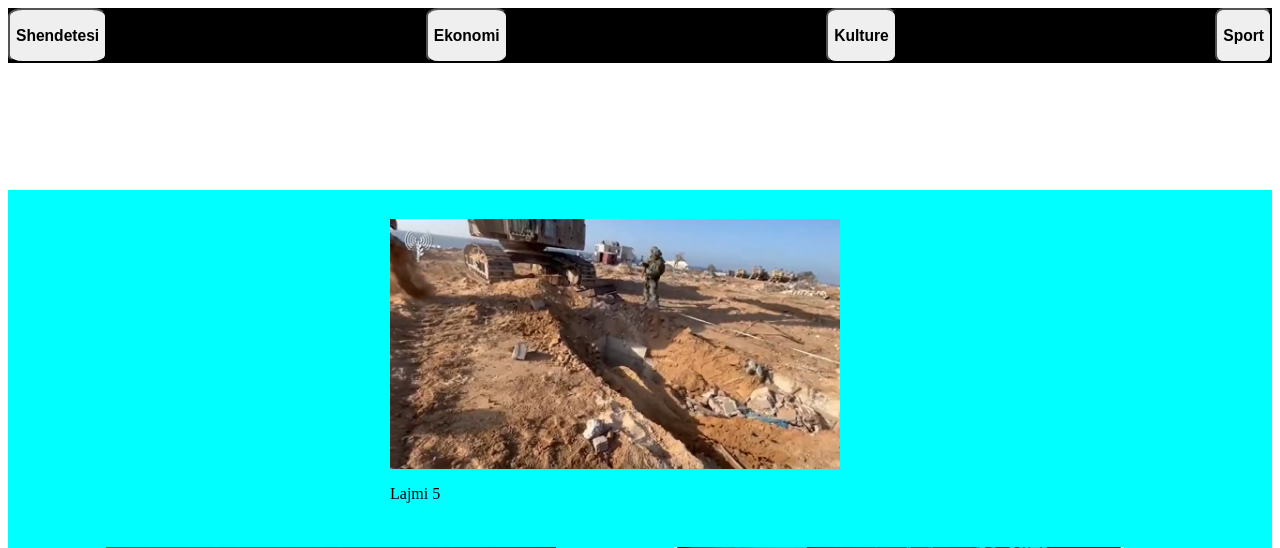
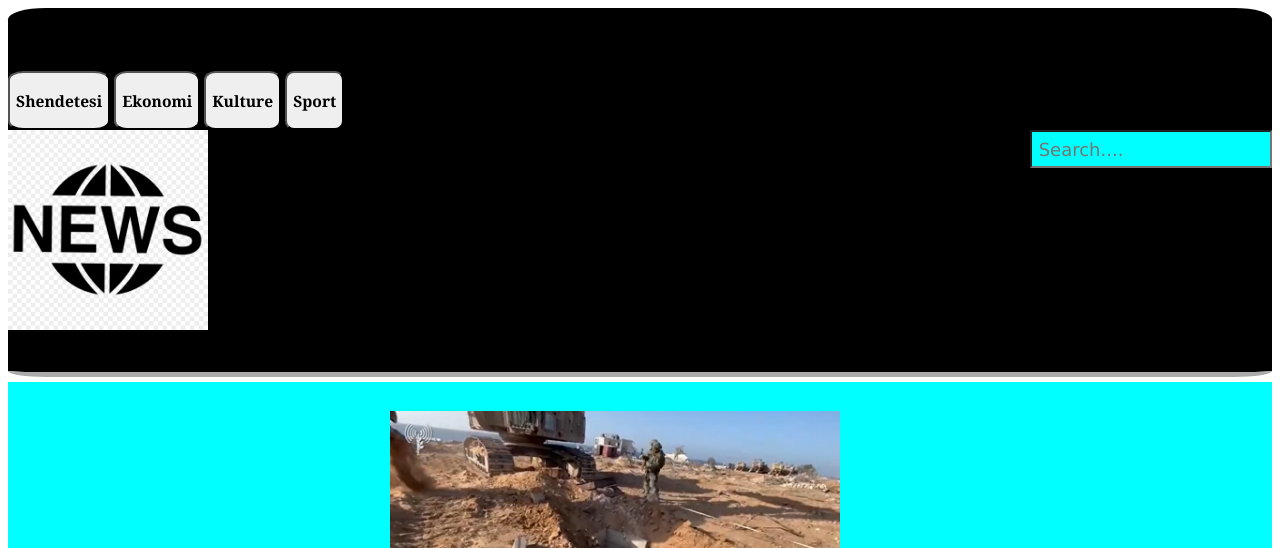
Before and after one commit to YlldritQ/Projekti-Web, a PHP site: page /HomePage.html in a window 1280 px wide. Shown: the top 548 px of the page. Run offline with PHP 8.4, Linux system fonts and the light colour scheme.

Commit message:
vazhdim-search bar

```diff
--- a/HomePage.html
+++ b/HomePage.html
@@ -14,6 +14,8 @@
             <button class="butoni"><h3>Kulture</h3></button>
             <button class="butoni"><h3>Sport</h3></button>
         </div>
+<img class="image" src="ne1813l003-news-logo-logotype-free-logo-icons.png" alt="logo">
+        <input class="search-bar" type="text" placeholder="Search....">
     </header>
     <main>
         <div class="photoLajme">
--- a/Stilizimi.css
+++ b/Stilizimi.css
@@ -1,47 +1,61 @@
 .headerC{
     background-color: black;
    margin-top: 0%;
-   margin-bottom: 10%;
+   margin-bottom: 0%;
+   padding-top: 5%;
+   padding-bottom: 3%;
+   border-bottom-width: 10px;
+   border-bottom-style: groove;
+   border-bottom-color: white;
+   border-radius: 3%;
+
+
+
+
+
 }
+
 .buttonfield{
-display: flex;
- justify-content: space-between;
+
+ justify-content: center;
+
+
 }
+
 .butoni{
 
     border-radius: 15%;
-    color: black
+    color: black;
+    cursor: pointer;
+    font-family: Georgia, 'Times New Roman', Times, serif;
+
+
 }
+
 .butoni:hover{
 background-color: black;
 color: white;
 }
 
+.butoni:active{
+    opacity: 0.2;
+}
 
+.image{
 
+    width: 200px;
+    height: 200px;
+}
 
+.search-bar{
+    background-color: aqua;
+    font-size: large;
+    font-family: Verdana, Geneva, Tahoma, sans-serif;
+    float: right;
+    padding: 0.5%;
+    color: brown;
 
-
-
-
-
-
-
-
-
-
-
-
-
-
-
-
-
-
-
-
-
-
+}
 
 
 
```
Also changed, not shown: ne1813l003-news-logo-logotype-free-logo-icons.png (added).
